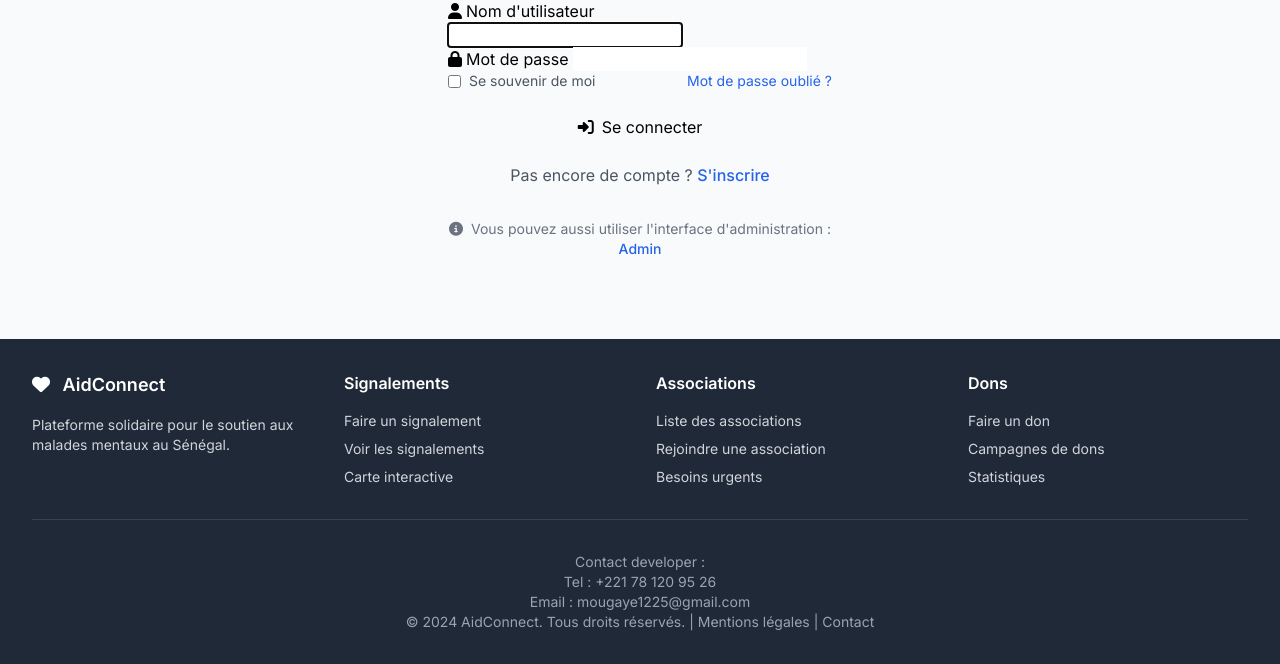
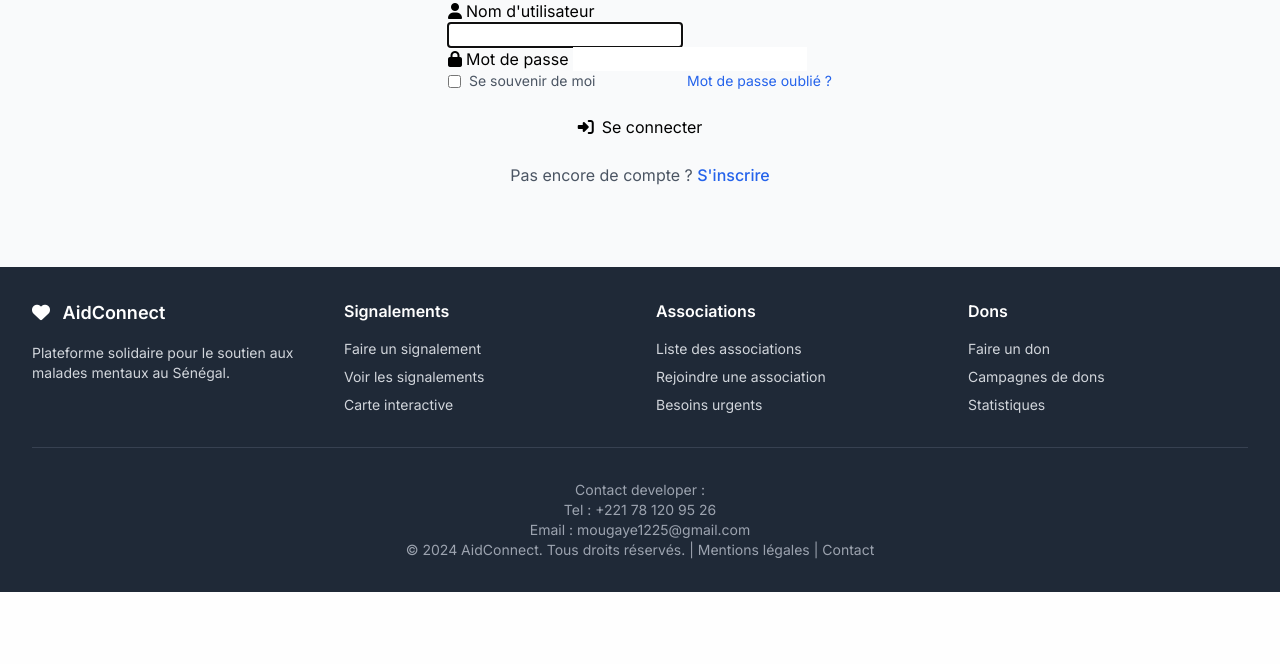
Before and after one commit to NabiDev97/aidConnectApp, a Django app: page /login/ in a window 1280 px wide. Shown: the part 209-873 px from the top of the page. After the commit the page ends 801 px from the top, so only its background shows below. Run offline with Django 5.2, Linux system fonts and the light colour scheme; some libraries are stand-ins or nearby versions.

Commit message:
security: remove admin login link from public login page

```diff
--- a/templates/signalements/login.html
+++ b/templates/signalements/login.html
@@ -74,14 +74,6 @@
         </p>
     </div>
 
-    <div class="mt-8 text-center">
-        <p class="text-sm text-gray-500">
-            <i class="fas fa-info-circle mr-1"></i>
-            Vous pouvez aussi utiliser l'interface d'administration :
-            <a href="{% url 'admin:login' %}" class="text-blue-600 hover:text-blue-800 font-medium">
-                Admin
-            </a>
-        </p>
-    </div>
+    <!-- Admin link removed for production security -->
 </div>
 {% endblock %}
```
